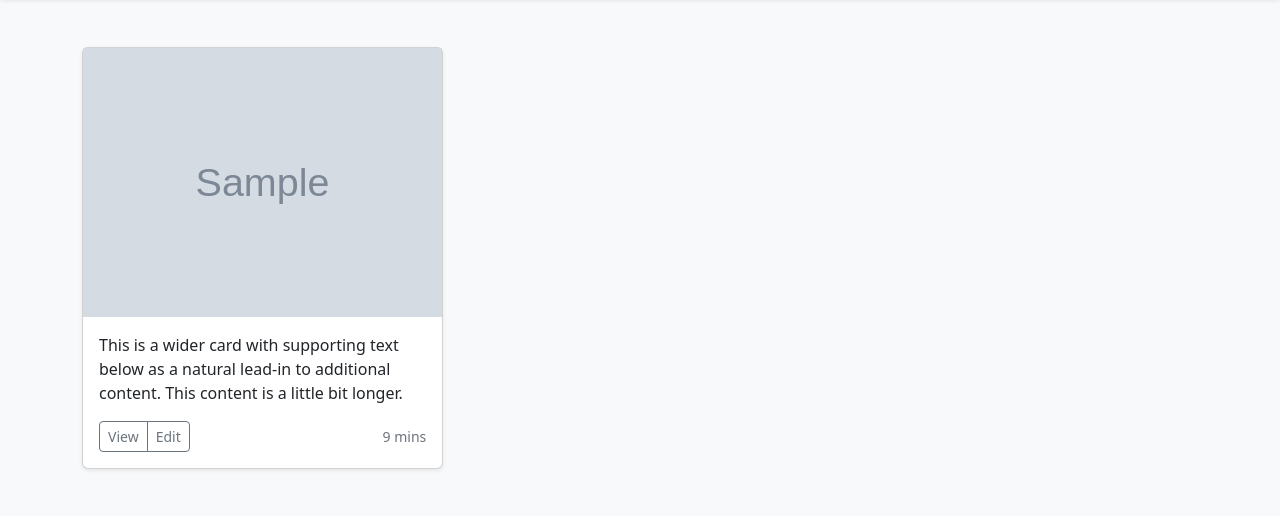
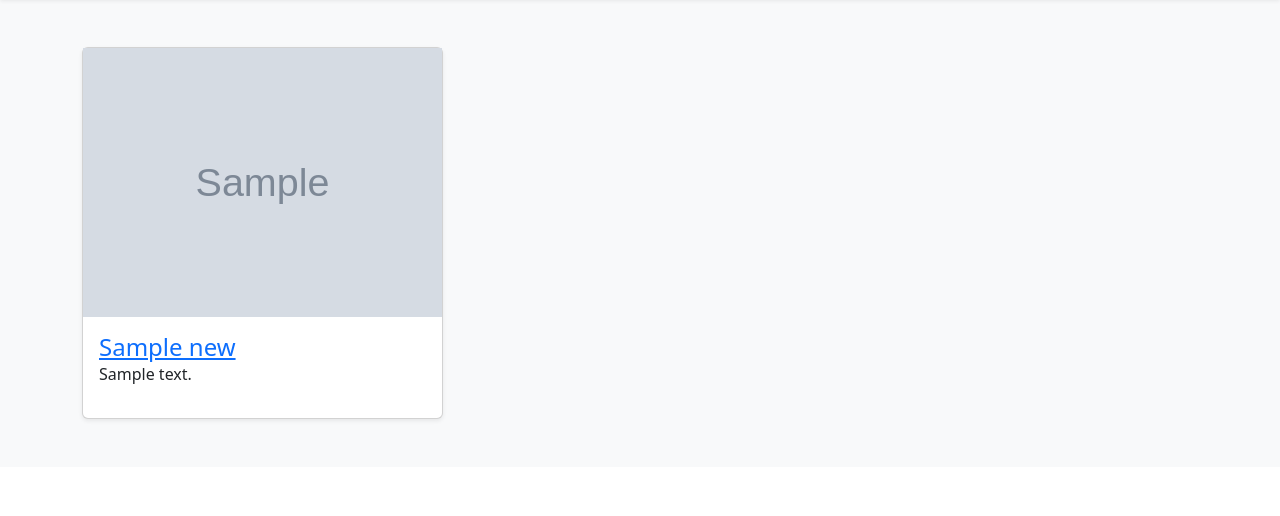
Before and after one commit to hatredholder/News-Api-Project, a Django app: template newsapp/templates/newsapp/index.html in a window 1280 px wide. Shown: the part 57-573 px from the top of the page. Run offline with Django 4.2, Linux system fonts and the light colour scheme; the template is opened without the code that fills it: most values are stand-ins (such as "Sample title", 1, 10 or a date in 2020); grey boxes marked "Sample" are stand-in pictures; some libraries are stand-ins or nearby versions.

Commit message:
finished index.html

```diff
--- a/newsapp/templates/newsapp/index.html
+++ b/newsapp/templates/newsapp/index.html
@@ -121,14 +121,10 @@
           <div class="card shadow-sm">
             <img src="{{image}}" alt="News">
             <div class="card-body">
-              <p class="card-text">This is a wider card with supporting text below as a natural lead-in to additional content. This content is a little bit longer.</p>
-              <div class="d-flex justify-content-between align-items-center">
-                <div class="btn-group">
-                  <button type="button" class="btn btn-sm btn-outline-secondary">View</button>
-                  <button type="button" class="btn btn-sm btn-outline-secondary">Edit</button>
+                <a href="{{url}}"><h4 class="card-text">{{title}}</h4></a>
+                <p class="card-text">{{description}}</p>
+                <div class="d-flex justify-content-between align-items-center">
                 </div>
-                <small class="text-muted">9 mins</small>
-              </div>
             </div>
           </div>
         </div>
--- a/newsapp/views.py
+++ b/newsapp/views.py
@@ -3,7 +3,7 @@ from django.shortcuts import render
 
 
 def index(request):
-    r = requests.get("https://api.mediastack.com/v1/news?access_key=YOUR_ACCESS_KEY&countries=ru")
+    r = requests.get("http://api.mediastack.com/v1/news?access_key=805173b20a70e695012f67f73b75a0f9&countries=ru")
     res = r.json()
     data = res['data']
     title = []
```
